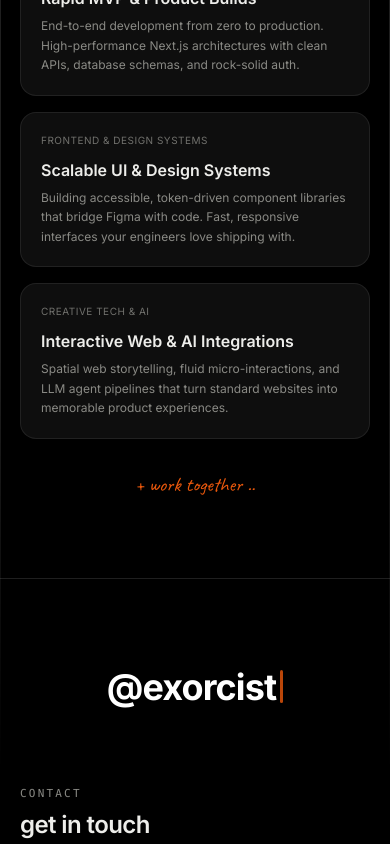
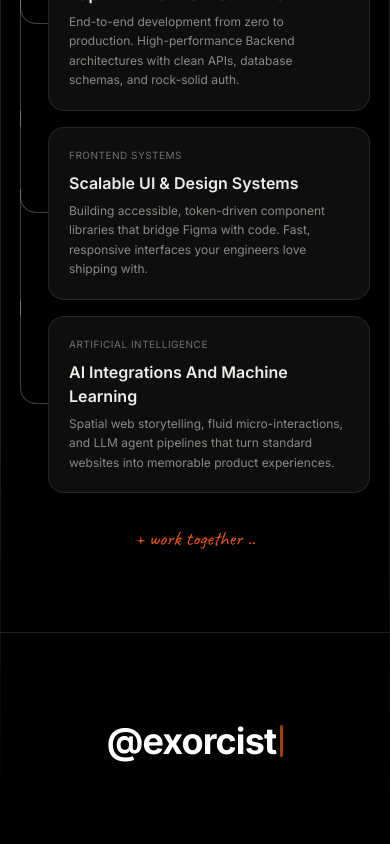
Before and after one commit to exorcist09/portfolio, a Next.js app: page / in a window 390 px wide. Shown: the part 3740-4584 px from the top of the page. Built offline with nearby package versions, Linux system fonts and the light colour scheme.

Commit message:
feat: add components

```diff
--- a/src/app/globals.css
+++ b/src/app/globals.css
@@ -1,3 +1,4 @@
+/*! tailwindcss v4.3.3 | MIT License | https://tailwindcss.com */
 @import url('https://fonts.googleapis.com/css2?family=Inter:wght@300;400;500;600;700;800;900&family=Caveat:wght@400..700&family=Pixelify+Sans:wght@500;600;700&family=Silkscreen&display=swap');
 @layer properties;
 @layer theme, base, components, utilities;
@@ -259,6 +260,9 @@
   .top-8 {
     top: calc(var(--spacing) * 8);
   }
+  .top-full {
+    top: 100%;
+  }
   .-right-1 {
     right: calc(var(--spacing) * -1);
   }
@@ -285,6 +289,9 @@
   }
   .bottom-20 {
     bottom: calc(var(--spacing) * 20);
+  }
+  .-left-7 {
+    left: calc(var(--spacing) * -7);
   }
   .left-0 {
     left: 0px;
@@ -337,6 +344,9 @@
       max-width: 96rem;
     }
   }
+  .mx-1 {
+    margin-inline: var(--spacing);
+  }
   .mx-auto {
     margin-inline: auto;
   }
@@ -352,8 +362,8 @@
   .mt-1\.5 {
     margin-top: calc(var(--spacing) * 1.5);
   }
-  .mt-4 {
-    margin-top: calc(var(--spacing) * 4);
+  .mt-2 {
+    margin-top: calc(var(--spacing) * 2);
   }
   .mt-6 {
     margin-top: calc(var(--spacing) * 6);
@@ -373,8 +383,8 @@
   .mb-2 {
     margin-bottom: calc(var(--spacing) * 2);
   }
-  .mb-2\.5 {
-    margin-bottom: calc(var(--spacing) * 2.5);
+  .mb-4 {
+    margin-bottom: calc(var(--spacing) * 4);
   }
   .mb-8 {
     margin-bottom: calc(var(--spacing) * 8);
@@ -436,6 +446,9 @@
   .h-6 {
     height: calc(var(--spacing) * 6);
   }
+  .h-7 {
+    height: calc(var(--spacing) * 7);
+  }
   .h-8 {
     height: calc(var(--spacing) * 8);
   }
@@ -514,6 +527,9 @@
   .w-6 {
     width: calc(var(--spacing) * 6);
   }
+  .w-7 {
+    width: calc(var(--spacing) * 7);
+  }
   .w-8 {
     width: calc(var(--spacing) * 8);
   }
@@ -543,6 +559,9 @@
   }
   .w-full {
     width: 100%;
+  }
+  .w-px {
+    width: 1px;
   }
   .max-w-\[82\%\] {
     max-width: 82%;
@@ -633,6 +652,9 @@
   .justify-start {
     justify-content: flex-start;
   }
+  .gap-0\.5 {
+    gap: calc(var(--spacing) * 0.5);
+  }
   .gap-1 {
     gap: var(--spacing);
   }
@@ -733,6 +755,9 @@
     border-top-left-radius: var(--radius-xl);
     border-top-right-radius: var(--radius-xl);
   }
+  .rounded-bl-2xl {
+    border-bottom-left-radius: var(--radius-2xl);
+  }
   .border {
     border-style: var(--tw-border-style);
     border-width: 1px;
@@ -890,12 +915,6 @@
       background-color: color-mix(in oklab, var(--color-black) 40%, transparent);
     }
   }
-  .bg-black\/70 {
-    background-color: color-mix(in srgb, #000 70%, transparent);
-    @supports (color: color-mix(in lab, red, red)) {
-      background-color: color-mix(in oklab, var(--color-black) 70%, transparent);
-    }
-  }
   .bg-black\/80 {
     background-color: color-mix(in srgb, #000 80%, transparent);
     @supports (color: color-mix(in lab, red, red)) {
@@ -912,6 +931,12 @@
     background-color: color-mix(in srgb, #fff 10%, transparent);
     @supports (color: color-mix(in lab, red, red)) {
       background-color: color-mix(in oklab, var(--color-white) 10%, transparent);
+    }
+  }
+  .bg-white\/15 {
+    background-color: color-mix(in srgb, #fff 15%, transparent);
+    @supports (color: color-mix(in lab, red, red)) {
+      background-color: color-mix(in oklab, var(--color-white) 15%, transparent);
     }
   }
   .bg-white\/20 {
@@ -990,6 +1015,9 @@
   .stroke-\[1\.8\] {
     stroke-width: 1.8;
   }
+  .stroke-\[2\.2\] {
+    stroke-width: 2.2;
+  }
   .stroke-\[2\] {
     stroke-width: 2;
   }
@@ -1071,9 +1099,6 @@
   .pt-2 {
     padding-top: calc(var(--spacing) * 2);
   }
-  .pt-3 {
-    padding-top: calc(var(--spacing) * 3);
-  }
   .pt-6 {
     padding-top: calc(var(--spacing) * 6);
   }
@@ -1104,11 +1129,14 @@
   .pb-16 {
     padding-bottom: calc(var(--spacing) * 16);
   }
-  .pb-18 {
-    padding-bottom: calc(var(--spacing) * 18);
-  }
   .pb-20 {
     padding-bottom: calc(var(--spacing) * 20);
+  }
+  .pb-28 {
+    padding-bottom: calc(var(--spacing) * 28);
+  }
+  .pl-7 {
+    padding-left: calc(var(--spacing) * 7);
   }
   .pl-8 {
     padding-left: calc(var(--spacing) * 8);
@@ -1238,9 +1266,6 @@
   }
   .text-\[\#EDEDEA\]\/75 {
     color: color-mix(in oklab, #EDEDEA 75%, transparent);
-  }
-  .text-\[\#EDEDEA\]\/80 {
-    color: color-mix(in oklab, #EDEDEA 80%, transparent);
   }
   .text-\[\#EDEDEA\]\/90 {
     color: color-mix(in oklab, #EDEDEA 90%, transparent);
@@ -1432,6 +1457,9 @@
   .placeholder\:text-\[\#8A8A85\]::placeholder {
     color: #8A8A85;
   }
+  .last\:mb-0:last-child {
+    margin-bottom: 0px;
+  }
   @media (hover: hover) {
     .hover\:scale-\[1\.02\]:hover {
       scale: 1.02;
@@ -1473,6 +1501,14 @@
     .hover\:bg-\[\#EDEDEA\]:hover {
       background-color: #EDEDEA;
     }
+    .hover\:bg-white\/10:hover {
+      background-color: color-mix(in srgb, #fff 10%, transparent);
+    }
+    @supports (color: color-mix(in lab, red, red)) {
+      .hover\:bg-white\/10:hover {
+        background-color: color-mix(in oklab, var(--color-white) 10%, transparent);
+      }
+    }
     .hover\:bg-white\/\[0\.1\]:hover {
       background-color: color-mix(in srgb, #fff 10%, transparent);
     }
@@ -1489,6 +1525,14 @@
         background-color: color-mix(in oklab, var(--color-white) 2%, transparent);
       }
     }
+    .hover\:bg-white\/\[0\.05\]:hover {
+      background-color: color-mix(in srgb, #fff 5%, transparent);
+    }
+    @supports (color: color-mix(in lab, red, red)) {
+      .hover\:bg-white\/\[0\.05\]:hover {
+        background-color: color-mix(in oklab, var(--color-white) 5%, transparent);
+      }
+    }
     .hover\:bg-white\/\[0\.09\]:hover {
       background-color: color-mix(in srgb, #fff 9%, transparent);
     }
@@ -1541,10 +1585,6 @@
     --tw-outline-style: none;
     outline-style: none;
   }
-  .focus-visible\:ring-1:focus-visible {
-    --tw-ring-shadow: var(--tw-ring-inset,) 0 0 0 calc(1px + var(--tw-ring-offset-width)) var(--tw-ring-color, currentcolor);
-    box-shadow: var(--tw-inset-shadow), var(--tw-inset-ring-shadow), var(--tw-ring-offset-shadow), var(--tw-ring-shadow), var(--tw-shadow);
-  }
   .focus-visible\:ring-2:focus-visible {
     --tw-ring-shadow: var(--tw-ring-inset,) 0 0 0 calc(2px + var(--tw-ring-offset-width)) var(--tw-ring-color, currentcolor);
     box-shadow: var(--tw-inset-shadow), var(--tw-inset-ring-shadow), var(--tw-ring-offset-shadow), var(--tw-ring-shadow), var(--tw-shadow);
@@ -1571,21 +1611,39 @@
     .sm\:-bottom-64 {
       bottom: calc(var(--spacing) * -64);
     }
+    .sm\:-left-9 {
+      left: calc(var(--spacing) * -9);
+    }
     .sm\:left-\[19px\] {
       left: 19px;
     }
+    .sm\:mx-1\.5 {
+      margin-inline: calc(var(--spacing) * 1.5);
+    }
+    .sm\:mt-10 {
+      margin-top: calc(var(--spacing) * 10);
+    }
     .sm\:aspect-\[16\/11\] {
       aspect-ratio: 16/11;
     }
+    .sm\:h-4 {
+      height: calc(var(--spacing) * 4);
+    }
     .sm\:h-6 {
       height: calc(var(--spacing) * 6);
     }
+    .sm\:h-8 {
+      height: calc(var(--spacing) * 8);
+    }
     .sm\:h-9 {
       height: calc(var(--spacing) * 9);
     }
     .sm\:min-h-\[300px\] {
       min-height: 300px;
     }
+    .sm\:w-4 {
+      width: calc(var(--spacing) * 4);
+    }
     .sm\:w-8 {
       width: calc(var(--spacing) * 8);
     }
@@ -1610,6 +1668,12 @@
     .sm\:items-end {
       align-items: flex-end;
     }
+    .sm\:gap-1 {
+      gap: var(--spacing);
+    }
+    .sm\:gap-2 {
+      gap: calc(var(--spacing) * 2);
+    }
     .sm\:gap-4 {
       gap: calc(var(--spacing) * 4);
     }
@@ -1628,6 +1692,9 @@
     .sm\:p-7 {
       padding: calc(var(--spacing) * 7);
     }
+    .sm\:px-3 {
+      padding-inline: calc(var(--spacing) * 3);
+    }
     .sm\:px-6 {
       padding-inline: calc(var(--spacing) * 6);
     }
@@ -1640,8 +1707,11 @@
     .sm\:pt-20 {
       padding-top: calc(var(--spacing) * 20);
     }
-    .sm\:pb-22 {
-      padding-bottom: calc(var(--spacing) * 22);
+    .sm\:pb-36 {
+      padding-bottom: calc(var(--spacing) * 36);
+    }
+    .sm\:pl-9 {
+      padding-left: calc(var(--spacing) * 9);
     }
     .sm\:pl-13 {
       padding-left: calc(var(--spacing) * 13);
--- a/src/app/page.tsx
+++ b/src/app/page.tsx
@@ -3,7 +3,6 @@
 import { useState } from "react";
 import Loader from "@/components/Loader";
 import TopBar from "@/components/TopBar";
-import Dock from "@/components/Dock";
 import Hero from "@/components/Hero";
 import Work from "@/components/Work";
 import Experience from "@/components/Experience";
@@ -22,9 +21,8 @@ export default function Home() {
       {/* Cursive Name Intro Loader */}
       <Loader onComplete={() => setLoadingComplete(true)} />
 
-      {/* Fixed Navigation Elements */}
-      <TopBar name={siteContent.name} />
-      <Dock />
+      {/* Floating Top Navigation Bar */}
+      <TopBar />
 
       {/* Main Portfolio Sections */}
       <main className="relative z-10 flex flex-col items-center justify-center w-full">
--- a/src/components/Contact.tsx
+++ b/src/components/Contact.tsx
@@ -22,7 +22,7 @@ export default function Contact() {
   return (
     <section id="contact" className="pt-16 sm:pt-20 pb-20 w-full max-w-[760px] mx-auto px-5 sm:px-6">
       {/* Oversized Type-Erase Wordmark with generous top & bottom whitespace */}
-      <div className="pt-6 sm:pt-10 pb-18 sm:pb-22 text-center overflow-hidden">
+      <div className="pt-6 sm:pt-10 pb-28 sm:pb-36 text-center overflow-hidden">
         <TypeEraseText
           initialText={siteContent.handle}
           targetText={siteContent.alternateHandle}
@@ -35,7 +35,7 @@ export default function Contact() {
         whileInView={{ opacity: 1, y: 0 }}
         viewport={{ once: true, margin: "-100px" }}
         transition={{ duration: 0.5 }}
-        className="mb-8 text-left"
+        className="mt-6 sm:mt-10 mb-8 text-left"
       >
         <span className="text-[11px] font-mono-custom tracking-[0.2em] uppercase text-[#8A8A85]">
           CONTACT
--- a/src/components/Freelance.tsx
+++ b/src/components/Freelance.tsx
@@ -1,27 +1,24 @@
 "use client";
 
 import { motion } from "framer-motion";
-import { ArrowUpRight, Sparkles, Clock, CheckCircle2 } from "lucide-react";
 import { freelanceData, FreelanceService } from "@/data/freelance";
 
 export default function Freelance() {
   return (
     <section id="freelance" className="py-20 w-full max-w-[760px] mx-auto px-5 sm:px-6">
-      {/* Consistent Left-Aligned Header + Availability Badge */}
+      {/* Consistent Left-Aligned Header */}
       <motion.div
         initial={{ opacity: 0, y: 12 }}
         whileInView={{ opacity: 1, y: 0 }}
         viewport={{ once: true, margin: "-100px" }}
         transition={{ duration: 0.5 }}
-        className="mb-10 text-left"
+        className="mb-8 text-left"
       >
-        <div className="flex flex-wrap items-center justify-between gap-3 mb-2">
         <span className="text-[11px] font-mono-custom tracking-[0.2em] uppercase text-[#8A8A85]">
           FREELANCE
         </span>
-        </div>
 
-        <h2 className="mt-1 text-2xl sm:text-3xl font-semibold tracking-tight text-[#EDEDEA]">
+        <h2 className="mt-1.5 text-2xl sm:text-3xl font-semibold tracking-tight text-[#EDEDEA]">
           crafting for clients
         </h2>
         <p className="mt-1.5 text-xs sm:text-sm text-[#8A8A85] leading-relaxed max-w-xl">
@@ -29,26 +26,49 @@ export default function Freelance() {
         </p>
       </motion.div>
 
-      {/* Services List / Cards */}
-      <div className="space-y-4">
-        {freelanceData.services.map((service: FreelanceService) => (
+      {/* Services List with Tree Connector Branches matching wireframe (media_1794528517668_0d5f0445.png) */}
+      <div className="relative pl-7 sm:pl-9">
+        {freelanceData.services.map((service: FreelanceService, idx: number) => {
+          const isFirst = idx === 0;
+          const isLast = idx === freelanceData.services.length - 1;
+
+          return (
+            <div key={service.id} className="relative mb-4 last:mb-0">
+              {/* Vertical Spine: runs continuously through cards 1 & 2; omitted on last card so nothing overshoots */}
+              {!isLast && (
                 <div
-            key={service.id}
-            className="group block rounded-2xl border border-white/[0.08] bg-[#0E0E0E] hover:bg-[#141414] hover:border-white/20 p-5 sm:p-6 transition-all duration-200 select-none shadow-sm"
+                  className="absolute -left-7 sm:-left-9 w-0 border-l border-white/25 pointer-events-none"
+                  style={{
+                    top: isFirst ? "-1.75rem" : "-1rem",
+                    bottom: "-1rem",
+                  }}
+                />
+              )}
+
+              {/* Curved Branch Connector: on cards 1 & 2 branches off the spine; on the last card forms the terminal curve itself */}
+              <div
+                className="absolute -left-7 sm:-left-9 w-7 sm:w-9 border-b border-l border-white/25 rounded-bl-2xl pointer-events-none"
+                style={{
+                  top: isLast ? "-1rem" : "calc(50% - 1.5rem)",
+                  height: isLast ? "calc(50% + 1rem)" : "1.5rem",
+                }}
+              />
+
+              {/* Card Container */}
+              <motion.div
+                whileHover={{ x: 2 }}
+                transition={{ duration: 0.15 }}
+                className="group block rounded-2xl border border-white/10 bg-[#0E0E0E] hover:bg-[#141414] hover:border-white/20 p-5 sm:p-6 transition-all duration-200 select-none shadow-sm"
               >
-            {/* Top row: Category & Timeline */}
-            <div className="flex items-center justify-between gap-3 text-[10px] font-mono-custom text-[#8A8A85] mb-2.5">
+                {/* Category */}
+                <div className="flex items-center justify-between gap-3 text-[10px] font-mono-custom text-[#8A8A85] mb-2">
                   <span className="uppercase tracking-wider text-[#8A8A85]/80">
                     {service.category}
                   </span>
-              {/* <span className="flex items-center gap-1.5 px-2.5 py-0.5 rounded-full bg-white/[0.04] border border-white/[0.06] text-[#EDEDEA]/70">
-                <Clock className="w-3 h-3 text-[#EA580C]" />
-                <span>{service.timeline}</span>
-              </span> */}
                 </div>
 
-            {/* Title & Description */}
-            <div className="space-y-1.5">
+                {/* Title & Description (Deliverables kept removed as requested) */}
+                <div className="space-y-1.5 text-left">
                   <h3 className="text-base sm:text-lg font-semibold text-[#EDEDEA] group-hover:text-white transition-colors">
                     {service.title}
                   </h3>
@@ -56,8 +76,10 @@ export default function Freelance() {
                     {service.description}
                   </p>
                 </div>
+              </motion.div>
             </div>
-        ))}
+          );
+        })}
       </div>
 
       {/* Bottom "+ work together .." action button without borders in dark orange */}
--- a/src/data/freelance.ts
+++ b/src/data/freelance.ts
@@ -24,16 +24,16 @@ export const freelanceData: FreelanceData = {
   services: [
     {
       id: "mvp-engineering",
-      category: "FULL-STACK ENGINEERING",
+      category: "FULL-STACK ENGINEERING & BACKEND",
       title: "Rapid MVP & Product Builds",
       description:
-        "End-to-end development from zero to production. High-performance Next.js architectures with clean APIs, database schemas, and rock-solid auth.",
+        "End-to-end development from zero to production. High-performance Backend architectures with clean APIs, database schemas, and rock-solid auth.",
       timeline: "2–4 weeks",
       deliverables: ["Next.js App Router", "PostgreSQL / Supabase", "Auth & Stripe billing", "CI/CD & Cloud Deploy"],
     },
     {
       id: "design-systems",
-      category: "FRONTEND & DESIGN SYSTEMS",
+      category: "FRONTEND SYSTEMS",
       title: "Scalable UI & Design Systems",
       description:
         "Building accessible, token-driven component libraries that bridge Figma with code. Fast, responsive interfaces your engineers love shipping with.",
@@ -41,9 +41,9 @@ export const freelanceData: FreelanceData = {
       deliverables: ["Token Architecture", "Accessible Components", "Framer Motion Polish", "Storybook Documentation"],
     },
     {
-      id: "creative-ai",
-      category: "CREATIVE TECH & AI",
-      title: "Interactive Web & AI Integrations",
+      id: "ai",
+      category: "Artificial Intelligence",
+      title: "AI Integrations And Machine Learning",
       description:
         "Spatial web storytelling, fluid micro-interactions, and LLM agent pipelines that turn standard websites into memorable product experiences.",
       timeline: "1–2 weeks",
```
Also changed, not shown: src/components/TopBar.tsx (+161 -17 lines). Lines whose indentation alone changed are shown as unchanged.
